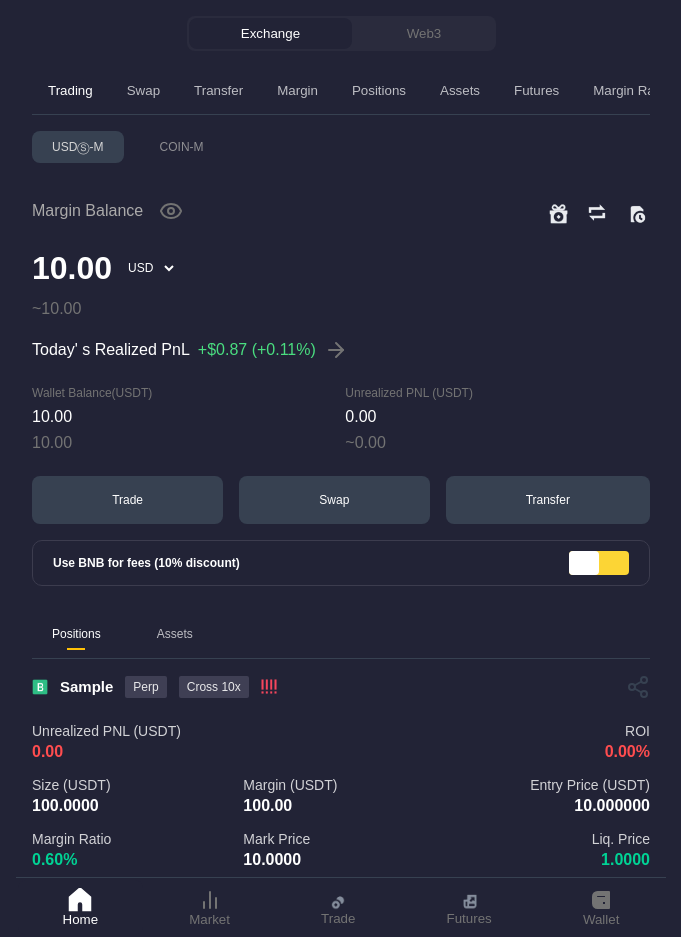
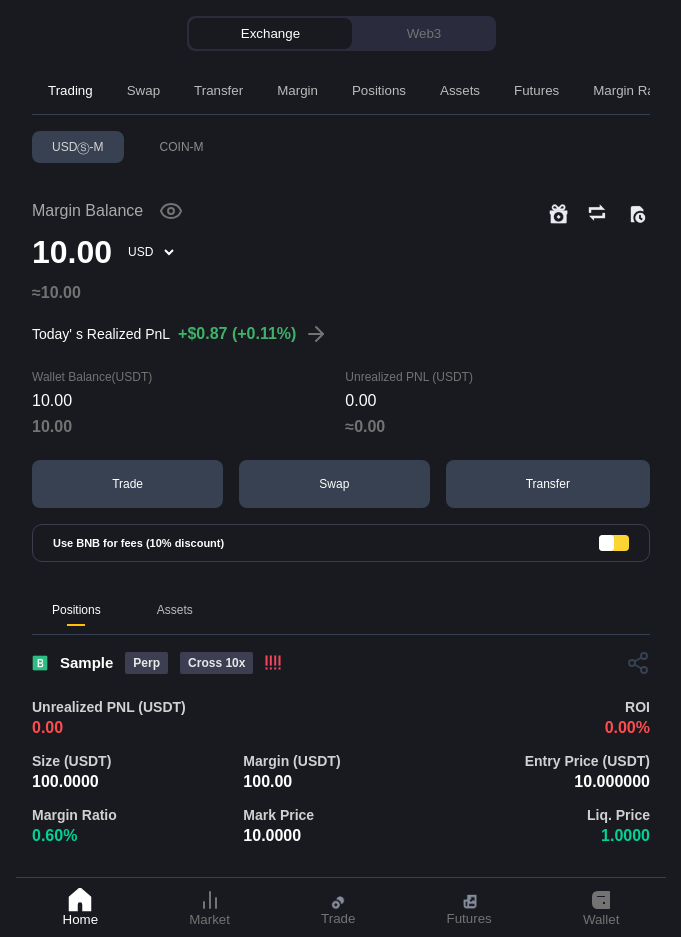
Before and after one commit to Tariq628/binance_clone, a Django app: page / in a window 1280 px wide. Shown: the whole page, without its empty margins (299-980 px from the left). Run offline with Django 5.2, Linux system fonts and the light colour scheme; tables that the repository leaves empty hold one stand-in row (values such as "Sample post"); a database or web service that is not in the repository returns one stand-in record (values such as "Sample title"); data that the repository does not hold is empty; some web fonts are replaced.

Commit message:
UI changes

```diff
--- a/binance_app/templates/index.html
+++ b/binance_app/templates/index.html
@@ -70,7 +70,7 @@
               <option value="XPDT">XPDT</option>
             </select>
           </div>
-          <p class="approximate-balance">~{{margin_balance}}</p>
+          <p class="approximate-balance">≈{{margin_balance}}</p>
           <div class="pnl">
             <span class="pnl-label">Today' s Realized PnL</span>
             <span class="pnl-value">+$0.87 (+0.11%)</span>
@@ -96,7 +96,7 @@
             <div class="wallet">
               <h2 class="wallet-name">Unrealized PNL (USDT)</h2>
               <p class="wallet-balance">{{unrealized_pnl}}</p>
-              <p class="wallet-balance-approx">~{{unrealized_pnl}}</p>
+              <p class="wallet-balance-approx">≈{{unrealized_pnl}}</p>
             </div>
           </div>
           <div class="buttons">
--- a/static/css/index.css
+++ b/static/css/index.css
@@ -15,9 +15,10 @@
 }
 
 body {
-  background-color: #222336;
+  background-color: #191a1f;
   color: #fff;
   font-family: Binance Plex, Arial, sans-serif !important;
+  font-weight: bolder;
 }
 
 .flex-row {
@@ -83,7 +84,7 @@ body {
 
       &[aria-selected='true'] {
         color: #fff;
-        background-color: #222336;
+        background-color: #191a1f;
       }
     }
   }
@@ -163,7 +164,7 @@ body {
 
       &[aria-selected='true'] {
         color: #fff;
-        background-color: #222336;
+        background-color: #191a1f;
 
         svg.icon {
           fill: #fff;
@@ -224,6 +225,7 @@ body {
     justify-content: space-between;
     align-items: center;
     margin-top: 1.5rem;
+    margin-bottom: -1rem;
     padding: 0.5rem 0;
 
     .title {
@@ -291,10 +293,12 @@ body {
 
       .pnl-label {
         color: #fff;
+        font-size: 14px;
+        font-weight: lighter;
       }
 
       .pnl-value {
-        color: #4ade80;
+        color: #4ade80c7;
       }
     }
 
@@ -367,16 +371,16 @@ body {
     border: 1px solid #3c3c4e;
 
     .toggle-label {
-      font-size: 12px;
+      font-size: 11px;
       font-weight: 600;
     }
 
     .toggle-switch {
-      --_width: 60px;
+      --_width: 30px;
 
       position: relative;
       width: var(--_width);
-      height: 24px;
+      height: 16px;
       background-color: #fcd535;
       border-radius: 0.25rem;
       cursor: pointer;
@@ -393,7 +397,7 @@ body {
     .toggle-slider {
       position: absolute;
       width: calc(var(--_width) / 2);
-      height: 24px;
+      height: 16px;
       background-color: #ffffff;
       border-radius: 0.25rem;
       transition: transform 0.3s;
@@ -412,7 +416,7 @@ body {
     position: sticky;
     top: 0;
     z-index: 10;
-    background-color: #222336; /* Solid background to prevent transparency while scrolling */
+    background-color: #191a1f; /* Solid background to prevent transparency while scrolling */
     border-bottom: 1px solid #374151; /* Optional: you can add a border to separate it visually */
 
     .tab-item {
```
